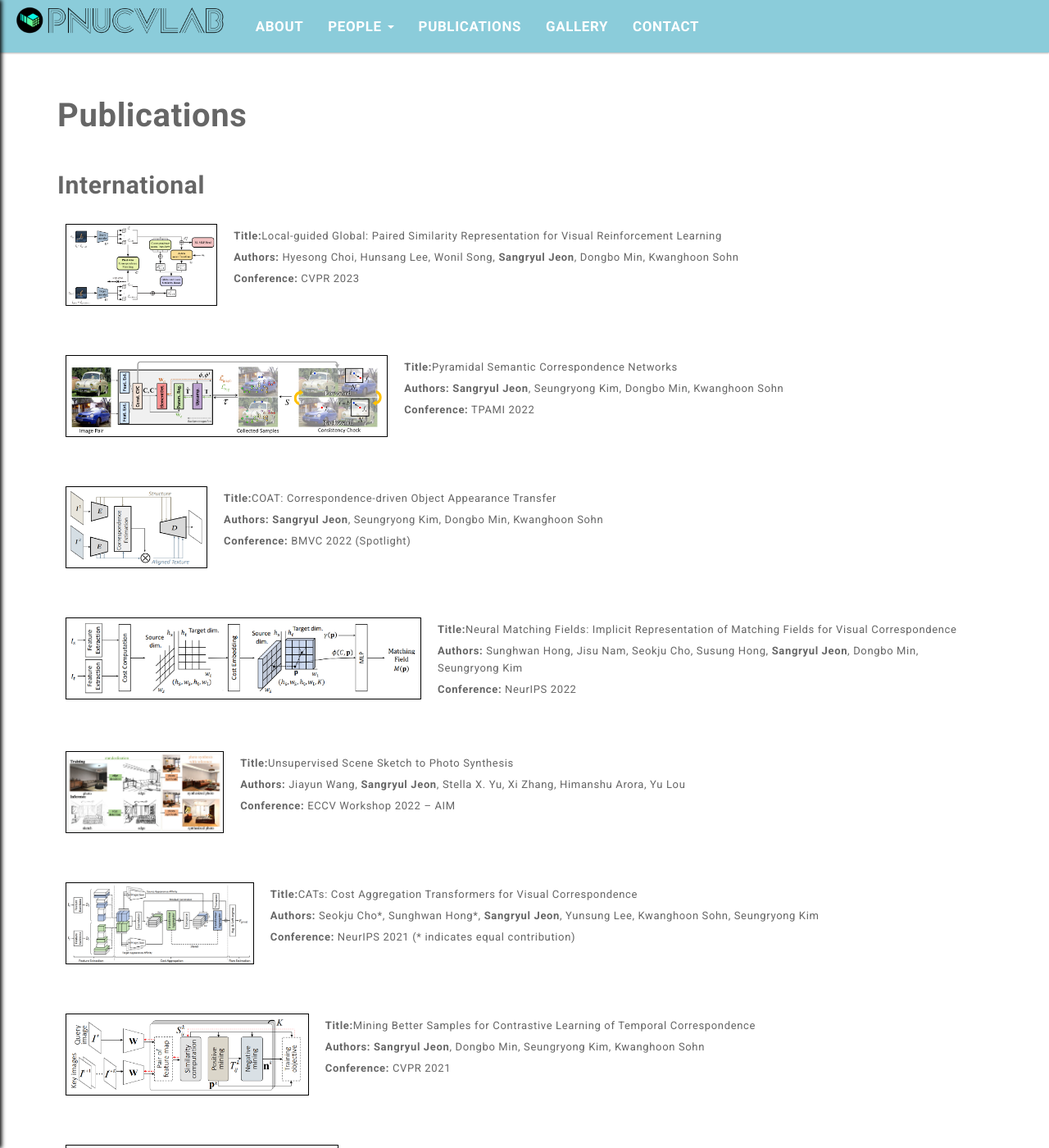
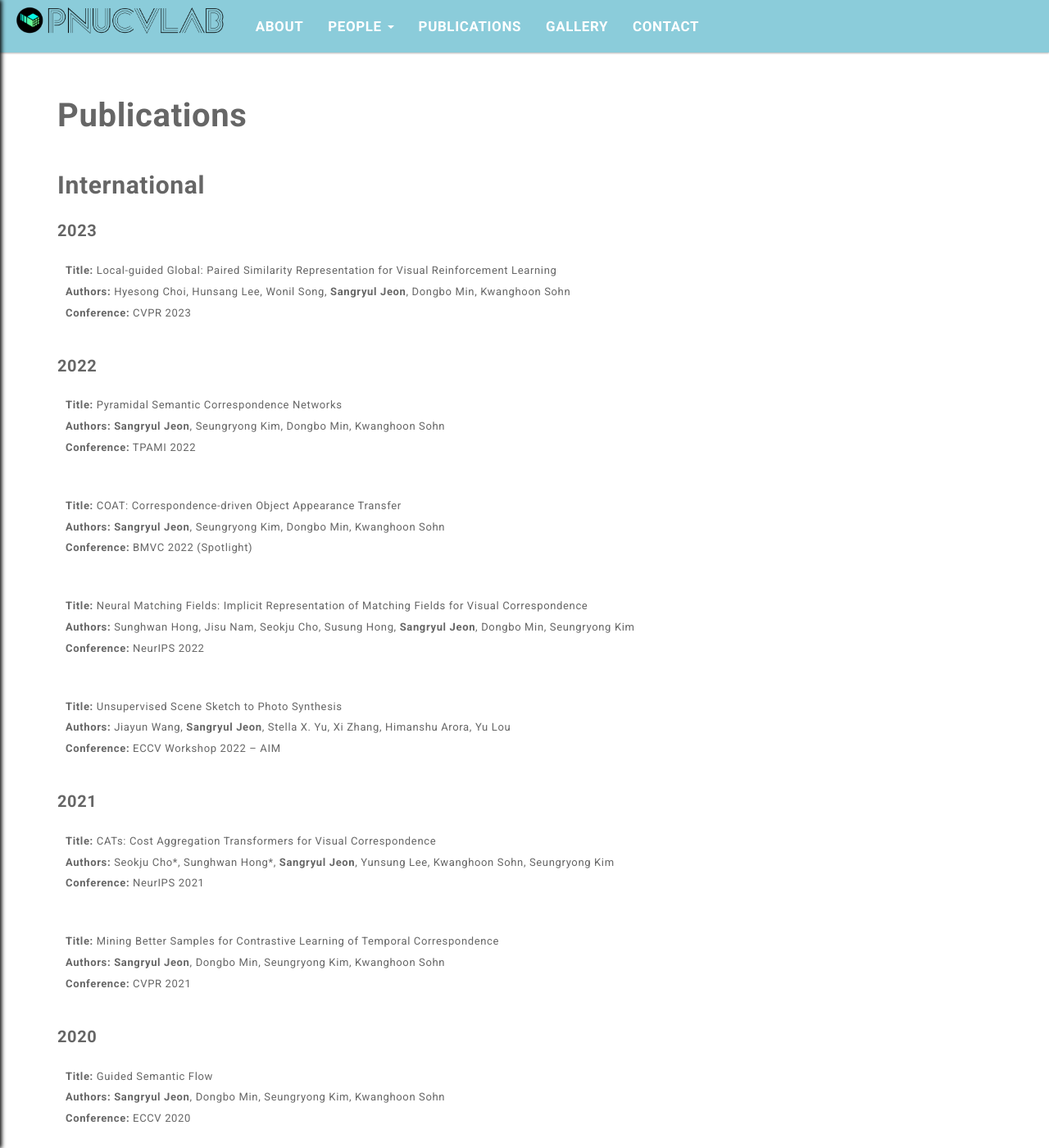
Before and after one commit to pnucvlab/pnucvlab.github.io, a Jekyll site: the page built from pages/publications.html, in a window 1280 px wide and 1400 px high. Shown: the whole window at 82% size. Built offline with Jekyll 4.4.1, drawn with Linux system fonts in a browser that asks for light colours; some of the changed text lies outside the part shown.

Commit message:
delete image in Publications page

```diff
--- a/assets/css/main.css
+++ b/assets/css/main.css
@@ -332,18 +332,9 @@ h3:before {
 .publication {
 	display: flex;
 	align-items: flex-start;
-	margin-bottom: 40px;
+	margin-bottom: 20px;
 	padding: 10px;
 	box-sizing: border-box;
-  }
-
-  .publication-image img {
-	height: 100px;
-	max-height: 100px;
-	width: auto;
-	margin-right: 20px;
-	object-fit: cover;
-	border: 1px solid #000;
   }
 
   .publication-info {
@@ -376,16 +367,6 @@ h3:before {
 	  margin-bottom: 20px;
 	}
 
-	.publication-image img {
-		display: block;
-		width: 300px;
-		max-width: 300px;
-		height: auto;
-		margin: 0 auto 20px;
-		object-fit: cover;
-		border: 1px solid #000;
-	}
-
 	.publication-info {
 	  width: 100%;
 	}
--- a/pages/publications.html
+++ b/pages/publications.html
@@ -8,144 +8,106 @@ permalink: /publications/
 
 <p style="font-size:30px; margin-bottom:10px;"><strong>International</strong></p>
 
+<p style="font-size:20px; margin-bottom:5px;"><strong>2023</strong></p>
 <div class="publication">
-  <div class="publication-image">
-    <img src="{{ site.baseurl }}/assets/images/papers/PSRL.png" alt="PSRL Image" />
-  </div>
   <div class="publication-info">
-    <p><strong>Title:</strong>Local-guided Global: Paired Similarity Representation for Visual Reinforcement Learning</p>
+    <p><strong>Title:</strong> Local-guided Global: Paired Similarity Representation for Visual Reinforcement Learning</p>
     <p><strong>Authors:</strong> Hyesong Choi, Hunsang Lee, Wonil Song, <strong>Sangryul Jeon</strong>, Dongbo Min, Kwanghoon Sohn</p>
     <p><strong>Conference:</strong> CVPR 2023</p>
   </div>
 </div>
 
+<p style="font-size:20px; margin-bottom:5px;"><strong>2022</strong></p>
 <div class="publication">
-  <div class="publication-image">
-    <img src="{{ site.baseurl }}/assets/images/papers/PSCNet_SE.png" alt="PSCNet Image" />
-  </div>
   <div class="publication-info">
-    <p><strong>Title:</strong>Pyramidal Semantic Correspondence Networks</p>
+    <p><strong>Title:</strong> Pyramidal Semantic Correspondence Networks</p>
     <p><strong>Authors:</strong> <strong>Sangryul Jeon</strong>, Seungryong Kim, Dongbo Min, Kwanghoon Sohn</p>
     <p><strong>Conference:</strong> TPAMI 2022</p>
   </div>
 </div>
-
 <div class="publication">
-  <div class="publication-image">
-    <img src="{{ site.baseurl }}/assets/images/papers/COAT.png" alt="COAT Image" />
-  </div>
   <div class="publication-info">
-    <p><strong>Title:</strong>COAT: Correspondence-driven Object Appearance Transfer</p>
+    <p><strong>Title:</strong> COAT: Correspondence-driven Object Appearance Transfer</p>
     <p><strong>Authors:</strong> <strong>Sangryul Jeon</strong>, Seungryong Kim, Dongbo Min, Kwanghoon Sohn</p>
     <p><strong>Conference:</strong> BMVC 2022 (Spotlight)</p>
   </div>
 </div>
-
 <div class="publication">
-  <div class="publication-image">
-    <img src="{{ site.baseurl }}/assets/images/papers/NeMF.png" alt="NeMF Image" />
-  </div>
   <div class="publication-info">
-    <p><strong>Title:</strong>Neural Matching Fields: Implicit Representation of Matching Fields for Visual Correspondence</p>
+    <p><strong>Title:</strong> Neural Matching Fields: Implicit Representation of Matching Fields for Visual Correspondence</p>
     <p><strong>Authors:</strong> Sunghwan Hong, Jisu Nam, Seokju Cho, Susung Hong, <strong>Sangryul Jeon</strong>, Dongbo Min, Seungryong Kim</p>
     <p><strong>Conference:</strong> NeurIPS 2022</p>
   </div>
 </div>
-
 <div class="publication">
-  <div class="publication-image">
-    <img src="{{ site.baseurl }}/assets/images/papers/SceneSketch.png" alt="SceneSketch Image" />
-  </div>
   <div class="publication-info">
-    <p><strong>Title:</strong>Unsupervised Scene Sketch to Photo Synthesis</p>
+    <p><strong>Title:</strong> Unsupervised Scene Sketch to Photo Synthesis</p>
     <p><strong>Authors:</strong> Jiayun Wang, <strong>Sangryul Jeon</strong>, Stella X. Yu, Xi Zhang, Himanshu Arora, Yu Lou</p>
     <p><strong>Conference:</strong> ECCV Workshop 2022 – AIM</p>
   </div>
 </div>
 
+<p style="font-size:20px; margin-bottom:5px;"><strong>2021</strong></p>
 <div class="publication">
-  <div class="publication-image">
-    <img src="{{ site.baseurl }}/assets/images/papers/CATs.png" alt="CATs Image" />
-  </div>
   <div class="publication-info">
-    <p><strong>Title:</strong>CATs: Cost Aggregation Transformers for Visual Correspondence</p>
+    <p><strong>Title:</strong> CATs: Cost Aggregation Transformers for Visual Correspondence</p>
     <p><strong>Authors:</strong> Seokju Cho*, Sunghwan Hong*, <strong>Sangryul Jeon</strong>, Yunsung Lee, Kwanghoon Sohn, Seungryong Kim</p>
-    <p><strong>Conference:</strong> NeurIPS 2021 (* indicates equal contribution)</p>
+    <p><strong>Conference:</strong> NeurIPS 2021</p>
   </div>
 </div>
-
 <div class="publication">
-  <div class="publication-image">
-    <img src="{{ site.baseurl }}/assets/images/papers/CLTC.png" alt="CLTC Image" />
-  </div>
   <div class="publication-info">
-    <p><strong>Title:</strong>Mining Better Samples for Contrastive Learning of Temporal Correspondence</p>
+    <p><strong>Title:</strong> Mining Better Samples for Contrastive Learning of Temporal Correspondence</p>
     <p><strong>Authors:</strong> <strong>Sangryul Jeon</strong>, Dongbo Min, Seungryong Kim, Kwanghoon Sohn</p>
     <p><strong>Conference:</strong> CVPR 2021</p>
   </div>
 </div>
 
+<p style="font-size:20px; margin-bottom:5px;"><strong>2020</strong></p>
 <div class="publication">
-  <div class="publication-image">
-    <img src="{{ site.baseurl }}/assets/images/papers/GSF.png" alt="GSF Image" />
-  </div>
   <div class="publication-info">
-    <p><strong>Title:</strong>Guided Semantic Flow</p>
+    <p><strong>Title:</strong> Guided Semantic Flow</p>
     <p><strong>Authors:</strong> <strong>Sangryul Jeon</strong>, Dongbo Min, Seungryong Kim, Kwanghoon Sohn</p>
     <p><strong>Conference:</strong> ECCV 2020</p>
   </div>
 </div>
 
+<p style="font-size:20px; margin-bottom:5px;"><strong>2019</strong></p>
 <div class="publication">
-  <div class="publication-image">
-    <img src="{{ site.baseurl }}/assets/images/papers/JL.png" alt="JL Image" />
-  </div>
   <div class="publication-info">
-    <p><strong>Title:</strong>Joint Learning of Semantic Alignment and Object Landmark Detection</p>
+    <p><strong>Title:</strong> Joint Learning of Semantic Alignment and Object Landmark Detection</p>
     <p><strong>Authors:</strong> <strong>Sangryul Jeon</strong>, Dongbo Min, Seungryong Kim, Kwanghoon Sohn</p>
     <p><strong>Conference:</strong> ICCV 2019</p>
   </div>
 </div>
-
 <div class="publication">
-  <div class="publication-image">
-    <img src="{{ site.baseurl }}/assets/images/papers/SAMNet.png" alt="SAMNet Image" />
-  </div>
   <div class="publication-info">
-    <p><strong>Title:</strong>Semantic Attribute Matching Networks</p>
+    <p><strong>Title:</strong> Semantic Attribute Matching Networks</p>
     <p><strong>Authors:</strong> Seungryong Kim, Dongbo Min, Somi Jeong, Sunok Kim, <strong>Sangryul Jeon</strong>, Kwanghoon Sohn</p>
     <p><strong>Conference:</strong> CVPR 2019</p>
   </div>
 </div>
 
+<p style="font-size:20px; margin-bottom:5px;"><strong>2018</strong></p>
 <div class="publication">
-  <div class="publication-image">
-    <img src="{{ site.baseurl }}/assets/images/papers/RTNs.png" alt="RTNs Image" />
-  </div>
   <div class="publication-info">
-    <p><strong>Title:</strong>Recurrent Transformer Networks for Semantic Correspondence</p>
+    <p><strong>Title:</strong> Recurrent Transformer Networks for Semantic Correspondence</p>
     <p><strong>Authors:</strong> Seungryong Kim, Stephen Lin, <strong>Sangryul Jeon</strong>, Dongbo Min, Kwanghoon Sohn</p>
-    <p><strong>Conference:</strong> NeurIPS 2018 (Spotlight presentation)</p>
+    <p><strong>Conference:</strong> NeurIPS 2018</p>
   </div>
 </div>
-
 <div class="publication">
-  <div class="publication-image">
-    <img src="{{ site.baseurl }}/assets/images/papers/PARN.png" alt="PARN Image" />
-  </div>
   <div class="publication-info">
-    <p><strong>Title:</strong>PARN: Pyramidal Affine Regression Networks for Dense Semantic Correspondence</p>
+    <p><strong>Title:</strong> PARN: Pyramidal Affine Regression Networks for Dense Semantic Correspondence</p>
     <p><strong>Authors:</strong> <strong>Sangryul Jeon</strong>, Seungryong Kim, Dongbo Min, Kwanghoon Sohn</p>
     <p><strong>Conference:</strong> ECCV 2018</p>
   </div>
 </div>
 
+<p style="font-size:20px; margin-bottom:5px;"><strong>2017</strong></p>
 <div class="publication">
-  <div class="publication-image">
-    <img src="{{ site.baseurl }}/assets/images/papers/FCSS.png" alt="FCSS Image" />
-  </div>
   <div class="publication-info">
-    <p><strong>Title:</strong>FCSS: Fully Convolutional Self-Similarity for Dense Semantic Correspondence</p>
+    <p><strong>Title:</strong> FCSS: Fully Convolutional Self-Similarity for Dense Semantic Correspondence</p>
     <p><strong>Authors:</strong> Seungryong Kim, Dongbo Min, Bumsub Ham, <strong>Sangryul Jeon</strong>, Stephen Lin, Kwanghoon Sohn</p>
     <p><strong>Conference:</strong> CVPR 2017</p>
   </div>
@@ -153,24 +115,20 @@ permalink: /publications/
 
 <p style="font-size:30px; margin-top:40px; margin-bottom:10px;"><strong>Domestic</strong></p>
 
+<p style="font-size:20px; margin-bottom:5px;"><strong>2025</strong></p>
 <div class="publication">
-    <div class="publication-image">
-        <img src="{{ site.baseurl }}/assets/images/papers/DAGC.png" alt="DAGC Image" />
-    </div>
   <div class="publication-info">
-        <p><strong>Title:</strong>Dual Affinity Graph Construction for Open-Vocabulary Semantic Segmentation</p>
-        <p><strong>Authors:</strong><strong>Bigyeol Choi</strong>, Kyun-dong Kim, Sung-soo Kim, Sangryul Jeon</p>
+    <p><strong>Title:</strong> Dual Affinity Graph Construction for Open-Vocabulary Semantic Segmentation</p>
+    <p><strong>Authors:</strong> <strong>Bigyeol Choi</strong>, Kyun-dong Kim, Sung-soo Kim, <strong>Sangryul Jeon</strong></p>
     <p><strong>Conference:</strong> 컴퓨터종합학술대회(KCC) 2025</p>
   </div>
 </div>
 
+<p style="font-size:20px; margin-bottom:5px;"><strong>2024</strong></p>
 <div class="publication">
-    <div class="publication-image">
-        <img src="{{ site.baseurl }}/assets/images/papers/DPTA.png" alt="DPTA Image" />
-    </div>
   <div class="publication-info">
-        <p><strong>Title:</strong>Denoising Pixel-Text Alignments driven by Diffusion Process for Open-Vocabulary Semantic Segmentation</p>
-        <p><strong>Authors:</strong> <strong>Bigyeol Choi</strong>, Sangryul Jeon</p>
+    <p><strong>Title:</strong> Denoising Pixel-Text Alignments driven by Diffusion Process for Open-Vocabulary Semantic Segmentation</p>
+    <p><strong>Authors:</strong> <strong>Bigyeol Choi</strong>, <strong>Sangryul Jeon</strong></p>
     <p><strong>Conference:</strong> 한국인공지능학회(KAIA) 하계학술대회 2024</p>
   </div>
 </div>
```
Lines whose indentation alone changed are shown as unchanged.
